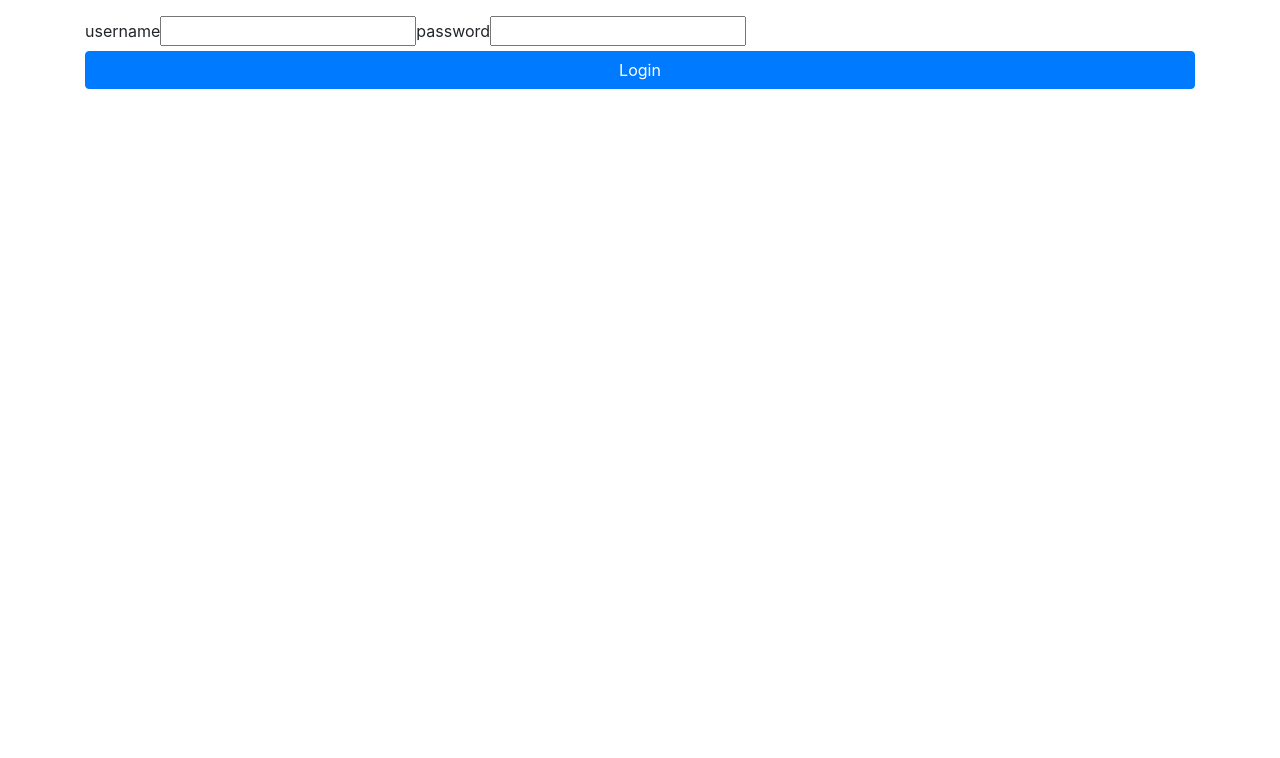
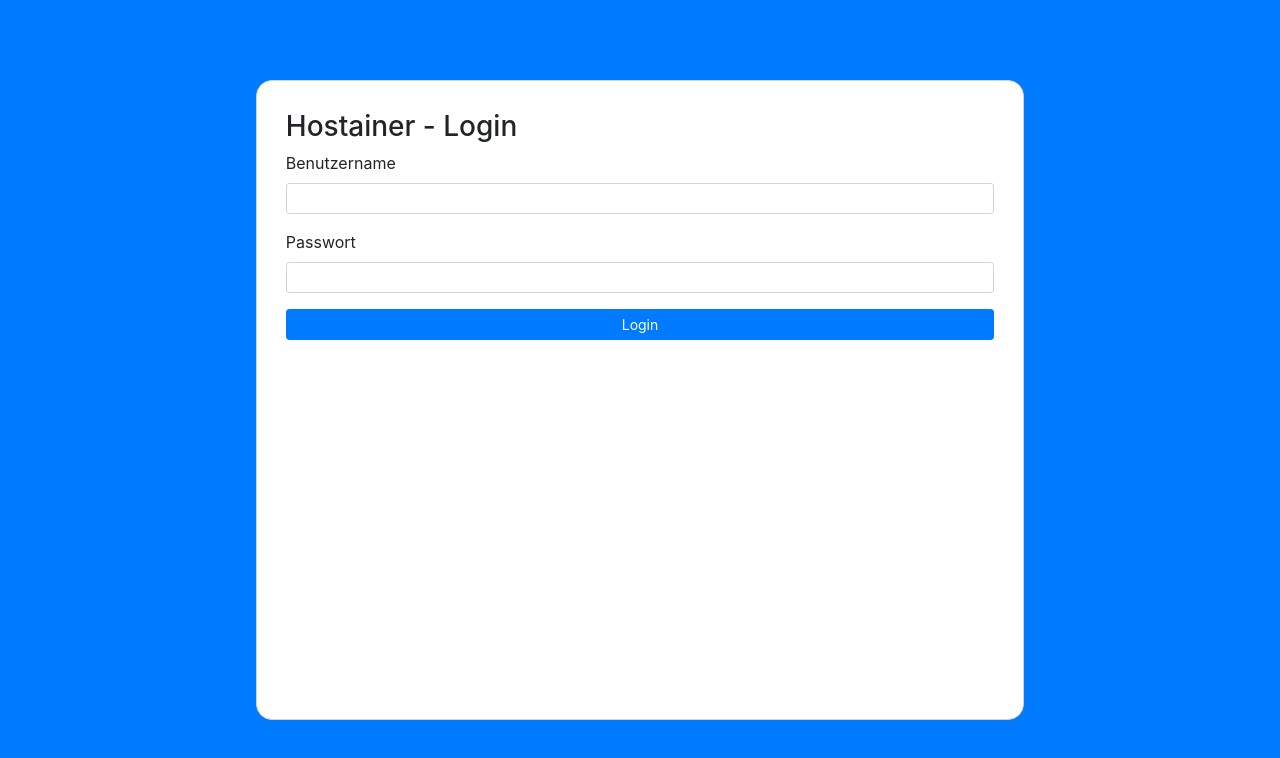
Before and after one commit to eGGenius/Hostainer-Portainer, a React (Create React App) app: page /login in a window 1280 px wide. Shown: the top 758 px of the page. Built offline with nearby package versions, Linux system fonts and the light colour scheme.

Commit message:
style login-page

```diff
--- a/src/App.css
+++ b/src/App.css
@@ -1,7 +1,3 @@
-/* html, body, #root, #app, #app>div {
+html, body, #root, #app, #app>div {
   height: 100vh;
-} */
-
-html, body {
-  min-height: 100vh;
 }
--- /dev/null
+++ b/src/pages/login.css
@@ -0,0 +1,23 @@
+#site-content {
+    height: 100vh;
+    width: 100vw;
+    padding: 0!important;
+}
+#auth-page {
+    background-color: #007BFF;
+    width: 100vw;
+    height: 100vh;
+    padding: 10vh 20vw 10vh 20vw;
+}
+
+#auth-wrapper {
+    height: 80vh;
+    width: 60vw;
+    background-color: #FFFFFF;
+    border: 0.3px solid lightgray;
+    border-radius: 1rem;
+}
+
+#auth-inner {
+    padding: 1.8rem;
+}
--- a/src/pages/login.js
+++ b/src/pages/login.js
@@ -1,7 +1,8 @@
 import React, { useState } from "react";
-import { Button, Container } from "react-bootstrap";
+import { Button, Container, FormGroup, Form } from "react-bootstrap";
 import { useHistory, useLocation, Redirect } from "react-router-dom";
 import { authService } from "../services/authentication.service";
+import "./login.css";
 
 export default function LoginPage() {
   const [username, setUsername] = useState("");
@@ -22,28 +23,44 @@ export default function LoginPage() {
     (<Redirect to={from} /> )
     :
     (
-      <Container>
-        <form onSubmit={(e) => {
+      <div id="auth-page">
+        <div id="auth-wrapper">
+          <div id="auth-inner">
+            <h3>Hostainer - Login</h3>
+            <Form onSubmit={(e) => {
               login(e);
             }}>
-          <label>username</label>
-          <input
+          {/* <form onSubmit={(e) => {
+            login(e);
+          }}> */}
+            <Form.Group>
+                <Form.Label>Benutzername</Form.Label>
+              <Form.Control
                 type="text"
                 name="username"
+                size="sm"
                 value={username}
                 onChange={(e) => setUsername(e.target.value)}
               />
+            </Form.Group>
 
-          <label>password</label>
-          <input
+            <Form.Group>
+                <Form.Label>Passwort</Form.Label>
+              <Form.Control
                 type="password"
                 name="password"
+                size="sm"
                 value={password}
                 onChange={(e) => setPassword(e.target.value)}
               />
-          <Button block type="submit">Login</Button>
-        </form>
-      </Container>
+                </Form.Group>
+              <Button size="sm" block type="submit">Login</Button>
+
+          {/* </form> */}
+          </Form>
+          </div>
+        </div>
+      </div>
     )
   );
 }
```
Lines whose indentation alone changed are shown as unchanged.
